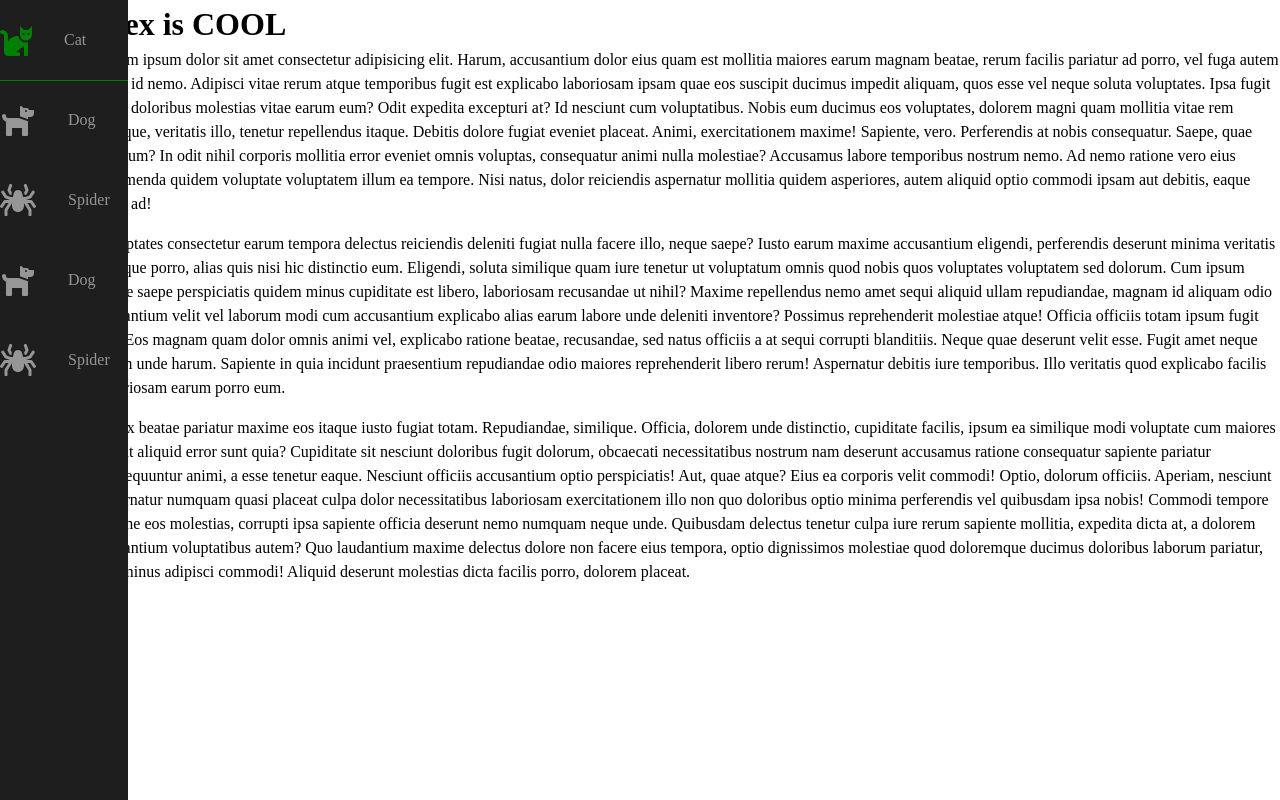
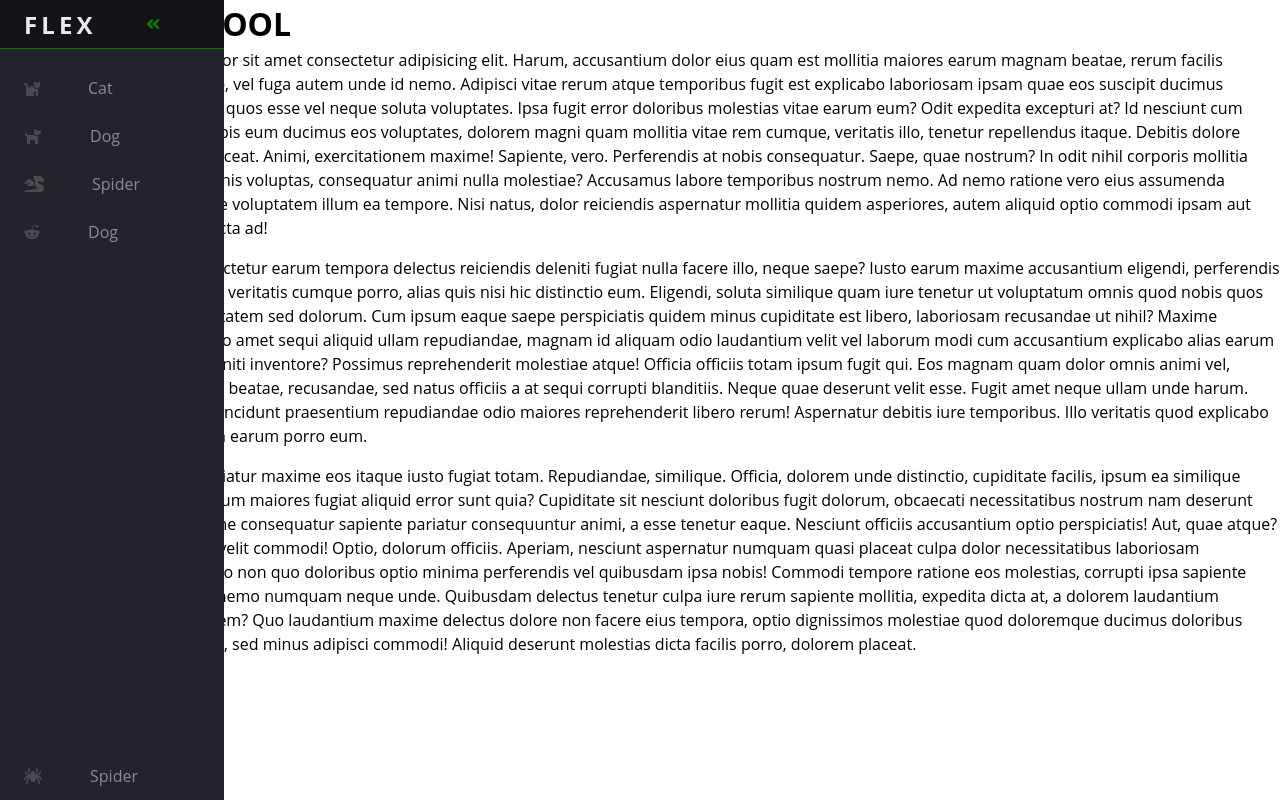
Before and after one commit to GabrielAK89/teme-curs-agile-hub, a plain HTML site: page index.html in a window 1280 px wide. Drawn offline with Linux system fonts and the light colour scheme.

Commit message:
tema-flex

```diff
--- a/index.html
+++ b/index.html
@@ -11,6 +11,18 @@
 <body>
     <nav class="navbar">
         <ul class="navbar-nav">
+            <li class="nav-item logo">
+                <a class="nav-link" href="#">
+                    <span class="link-text logo-text">Flex</span>
+                    <svg aria-hidden="true" focusable="false" data-prefix="fas" data-icon="angle-double-right"
+                        class="svg-inline--fa fa-angle-double-right fa-w-14" role="img" xmlns="http://www.w3.org/2000/svg"
+                        viewBox="0 0 448 512">
+                        <path fill="currentColor"
+                            d="M224.3 273l-136 136c-9.4 9.4-24.6 9.4-33.9 0l-22.6-22.6c-9.4-9.4-9.4-24.6 0-33.9l96.4-96.4-96.4-96.4c-9.4-9.4-9.4-24.6 0-33.9L54.3 103c9.4-9.4 24.6-9.4 33.9 0l136 136c9.5 9.4 9.5 24.6.1 34zm192-34l-136-136c-9.4-9.4-24.6-9.4-33.9 0l-22.6 22.6c-9.4 9.4-9.4 24.6 0 33.9l96.4 96.4-96.4 96.4c-9.4 9.4-9.4 24.6 0 33.9l22.6 22.6c9.4 9.4 24.6 9.4 33.9 0l136-136c9.4-9.2 9.4-24.4 0-33.8z">
+                        </path>
+                    </svg>
+                </a>
+            </li>
             <li class="nav-item">
                 <a class="nav-link" href="#">
                     <svg aria-hidden="true" focusable="false" data-prefix="fas" data-icon="cat" class="svg-inline--fa fa-cat fa-w-16"
@@ -19,7 +31,7 @@
                             d="M290.59 192c-20.18 0-106.82 1.98-162.59 85.95V192c0-52.94-43.06-96-96-96-17.67 0-32 14.33-32 32s14.33 32 32 32c17.64 0 32 14.36 32 32v256c0 35.3 28.7 64 64 64h176c8.84 0 16-7.16 16-16v-16c0-17.67-14.33-32-32-32h-32l128-96v144c0 8.84 7.16 16 16 16h32c8.84 0 16-7.16 16-16V289.86c-10.29 2.67-20.89 4.54-32 4.54-61.81 0-113.52-44.05-125.41-102.4zM448 96h-64l-64-64v134.4c0 53.02 42.98 96 96 96s96-42.98 96-96V32l-64 64zm-72 80c-8.84 0-16-7.16-16-16s7.16-16 16-16 16 7.16 16 16-7.16 16-16 16zm80 0c-8.84 0-16-7.16-16-16s7.16-16 16-16 16 7.16 16 16-7.16 16-16 16z">
                         </path>
                     </svg>
-                    <span>Cat</span>
+                    <span class="link-text logo-text">Cat</span>
                 </a>
             </li>
             <li class="nav-item">
@@ -30,40 +42,40 @@
                             d="M298.06,224,448,277.55V496a16,16,0,0,1-16,16H368a16,16,0,0,1-16-16V384H192V496a16,16,0,0,1-16,16H112a16,16,0,0,1-16-16V282.09C58.84,268.84,32,233.66,32,192a32,32,0,0,1,64,0,32.06,32.06,0,0,0,32,32ZM544,112v32a64,64,0,0,1-64,64H448v35.58L320,197.87V48c0-14.25,17.22-21.39,27.31-11.31L374.59,64h53.63c10.91,0,23.75,7.92,28.62,17.69L464,96h64A16,16,0,0,1,544,112Zm-112,0a16,16,0,1,0-16,16A16,16,0,0,0,432,112Z">
                         </path>
                     </svg>
-                    <span>Dog</span>
+                    <span class="link-text" class="link-text">Dog</span>
                 </a>
             </li>
             <li class="nav-item">
                 <a class="nav-link" href="#">
+                    <svg aria-hidden="true" focusable="false" data-prefix="fas" data-icon="dragon" class="svg-inline--fa fa-dragon fa-w-20"
+                        role="img" xmlns="http://www.w3.org/2000/svg" viewBox="0 0 640 512">
+                        <path fill="currentColor"
+                            d="M18.32 255.78L192 223.96l-91.28 68.69c-10.08 10.08-2.94 27.31 11.31 27.31h222.7c-9.44-26.4-14.73-54.47-14.73-83.38v-42.27l-119.73-87.6c-23.82-15.88-55.29-14.01-77.06 4.59L5.81 227.64c-12.38 10.33-3.45 30.42 12.51 28.14zm556.87 34.1l-100.66-50.31A47.992 47.992 0 0 1 448 196.65v-36.69h64l28.09 22.63c6 6 14.14 9.37 22.63 9.37h30.97a32 32 0 0 0 28.62-17.69l14.31-28.62a32.005 32.005 0 0 0-3.02-33.51l-74.53-99.38C553.02 4.7 543.54 0 533.47 0H296.02c-7.13 0-10.7 8.57-5.66 13.61L352 63.96 292.42 88.8c-5.9 2.95-5.9 11.36 0 14.31L352 127.96v108.62c0 72.08 36.03 139.39 96 179.38-195.59 6.81-344.56 41.01-434.1 60.91C5.78 478.67 0 485.88 0 494.2 0 504 7.95 512 17.76 512h499.08c63.29.01 119.61-47.56 122.99-110.76 2.52-47.28-22.73-90.4-64.64-111.36zM489.18 66.25l45.65 11.41c-2.75 10.91-12.47 18.89-24.13 18.26-12.96-.71-25.85-12.53-21.52-29.67z">
+                        </path>
+                    </svg>
+                    <span class="link-text">Spider</span>
+                </a>
+            </li>
+            <li class="nav-item">
+                <a class="nav-link" href="#">
+                    <svg aria-hidden="true" focusable="false" data-prefix="fab" data-icon="reddit-alien"
+                        class="svg-inline--fa fa-reddit-alien fa-w-16" role="img" xmlns="http://www.w3.org/2000/svg" viewBox="0 0 512 512">
+                        <path fill="currentColor"
+                            d="M440.3 203.5c-15 0-28.2 6.2-37.9 15.9-35.7-24.7-83.8-40.6-137.1-42.3L293 52.3l88.2 19.8c0 21.6 17.6 39.2 39.2 39.2 22 0 39.7-18.1 39.7-39.7s-17.6-39.7-39.7-39.7c-15.4 0-28.7 9.3-35.3 22l-97.4-21.6c-4.9-1.3-9.7 2.2-11 7.1L246.3 177c-52.9 2.2-100.5 18.1-136.3 42.8-9.7-10.1-23.4-16.3-38.4-16.3-55.6 0-73.8 74.6-22.9 100.1-1.8 7.9-2.6 16.3-2.6 24.7 0 83.8 94.4 151.7 210.3 151.7 116.4 0 210.8-67.9 210.8-151.7 0-8.4-.9-17.2-3.1-25.1 49.9-25.6 31.5-99.7-23.8-99.7zM129.4 308.9c0-22 17.6-39.7 39.7-39.7 21.6 0 39.2 17.6 39.2 39.7 0 21.6-17.6 39.2-39.2 39.2-22 .1-39.7-17.6-39.7-39.2zm214.3 93.5c-36.4 36.4-139.1 36.4-175.5 0-4-3.5-4-9.7 0-13.7 3.5-3.5 9.7-3.5 13.2 0 27.8 28.5 120 29 149 0 3.5-3.5 9.7-3.5 13.2 0 4.1 4 4.1 10.2.1 13.7zm-.8-54.2c-21.6 0-39.2-17.6-39.2-39.2 0-22 17.6-39.7 39.2-39.7 22 0 39.7 17.6 39.7 39.7-.1 21.5-17.7 39.2-39.7 39.2z">
+                        </path>
+                    </svg>
+                    <span class="link-text">Dog</span>
+                </a>
+            </li>
+            <li class="nav-item">
+                <a class="nav-link spider" href="#">
                     <svg aria-hidden="true" focusable="false" data-prefix="fas" data-icon="spider" class="svg-inline--fa fa-spider fa-w-18"
                         role="img" xmlns="http://www.w3.org/2000/svg" viewBox="0 0 576 512">
                         <path fill="currentColor"
                             d="M151.17 167.35L177.1 176h4.67l5.22-26.12c.72-3.58 1.8-7.58 3.21-11.79l-20.29-40.58 23.8-71.39c2.79-8.38-1.73-17.44-10.12-20.24L168.42.82c-8.38-2.8-17.45 1.73-20.24 10.12l-25.89 77.68a32.04 32.04 0 0 0 1.73 24.43l27.15 54.3zm422.14 182.03l-52.75-79.12a32.002 32.002 0 0 0-26.62-14.25H416l68.99-24.36a32.03 32.03 0 0 0 16.51-12.61l53.6-80.41c4.9-7.35 2.91-17.29-4.44-22.19l-13.31-8.88c-7.35-4.9-17.29-2.91-22.19 4.44l-50.56 75.83L404.1 208H368l-10.37-51.85C355.44 145.18 340.26 96 288 96c-52.26 0-67.44 49.18-69.63 60.15L208 208h-36.1l-60.49-20.17L60.84 112c-4.9-7.35-14.83-9.34-22.19-4.44l-13.31 8.88c-7.35 4.9-9.34 14.83-4.44 22.19l53.6 80.41a32.03 32.03 0 0 0 16.51 12.61L160 256H82.06a32.02 32.02 0 0 0-26.63 14.25L2.69 349.38c-4.9 7.35-2.92 17.29 4.44 22.19l13.31 8.88c7.35 4.9 17.29 2.91 22.19-4.44l48-72h47.06l-60.83 97.33A31.988 31.988 0 0 0 72 418.3V496c0 8.84 7.16 16 16 16h16c8.84 0 16-7.16 16-16v-73.11l74.08-118.53c-1.01 14.05-2.08 28.11-2.08 42.21C192 399.64 232.76 448 288 448s96-48.36 96-101.43c0-14.1-1.08-28.16-2.08-42.21L456 422.89V496c0 8.84 7.16 16 16 16h16c8.84 0 16-7.16 16-16v-77.71c0-6-1.69-11.88-4.86-16.96L438.31 304h47.06l48 72c4.9 7.35 14.84 9.34 22.19 4.44l13.31-8.88c7.36-4.9 9.34-14.83 4.44-22.18zM406.09 97.51l-20.29 40.58c1.41 4.21 2.49 8.21 3.21 11.79l5.22 26.12h4.67l25.93-8.65 27.15-54.3a31.995 31.995 0 0 0 1.73-24.43l-25.89-77.68C425.03 2.56 415.96-1.98 407.58.82l-15.17 5.06c-8.38 2.8-12.91 11.86-10.12 20.24l23.8 71.39z">
                         </path>
                     </svg>
-                    <span>Spider</span>
-                </a>
-            </li>
-            <li class="nav-item">
-                <a class="nav-link" href="#">
-                    <svg aria-hidden="true" focusable="false" data-prefix="fas" data-icon="dog" class="svg-inline--fa fa-dog fa-w-18"
-                        role="img" xmlns="http://www.w3.org/2000/svg" viewBox="0 0 576 512">
-                        <path fill="currentColor"
-                            d="M298.06,224,448,277.55V496a16,16,0,0,1-16,16H368a16,16,0,0,1-16-16V384H192V496a16,16,0,0,1-16,16H112a16,16,0,0,1-16-16V282.09C58.84,268.84,32,233.66,32,192a32,32,0,0,1,64,0,32.06,32.06,0,0,0,32,32ZM544,112v32a64,64,0,0,1-64,64H448v35.58L320,197.87V48c0-14.25,17.22-21.39,27.31-11.31L374.59,64h53.63c10.91,0,23.75,7.92,28.62,17.69L464,96h64A16,16,0,0,1,544,112Zm-112,0a16,16,0,1,0-16,16A16,16,0,0,0,432,112Z">
-                        </path>
-                    </svg>
-                    <span>Dog</span>
-                </a>
-            </li>
-            <li class="nav-item">
-                <a class="nav-link" href="#">
-                    <svg aria-hidden="true" focusable="false" data-prefix="fas" data-icon="spider" class="svg-inline--fa fa-spider fa-w-18"
-                        role="img" xmlns="http://www.w3.org/2000/svg" viewBox="0 0 576 512">
-                        <path fill="currentColor"
-                            d="M151.17 167.35L177.1 176h4.67l5.22-26.12c.72-3.58 1.8-7.58 3.21-11.79l-20.29-40.58 23.8-71.39c2.79-8.38-1.73-17.44-10.12-20.24L168.42.82c-8.38-2.8-17.45 1.73-20.24 10.12l-25.89 77.68a32.04 32.04 0 0 0 1.73 24.43l27.15 54.3zm422.14 182.03l-52.75-79.12a32.002 32.002 0 0 0-26.62-14.25H416l68.99-24.36a32.03 32.03 0 0 0 16.51-12.61l53.6-80.41c4.9-7.35 2.91-17.29-4.44-22.19l-13.31-8.88c-7.35-4.9-17.29-2.91-22.19 4.44l-50.56 75.83L404.1 208H368l-10.37-51.85C355.44 145.18 340.26 96 288 96c-52.26 0-67.44 49.18-69.63 60.15L208 208h-36.1l-60.49-20.17L60.84 112c-4.9-7.35-14.83-9.34-22.19-4.44l-13.31 8.88c-7.35 4.9-9.34 14.83-4.44 22.19l53.6 80.41a32.03 32.03 0 0 0 16.51 12.61L160 256H82.06a32.02 32.02 0 0 0-26.63 14.25L2.69 349.38c-4.9 7.35-2.92 17.29 4.44 22.19l13.31 8.88c7.35 4.9 17.29 2.91 22.19-4.44l48-72h47.06l-60.83 97.33A31.988 31.988 0 0 0 72 418.3V496c0 8.84 7.16 16 16 16h16c8.84 0 16-7.16 16-16v-73.11l74.08-118.53c-1.01 14.05-2.08 28.11-2.08 42.21C192 399.64 232.76 448 288 448s96-48.36 96-101.43c0-14.1-1.08-28.16-2.08-42.21L456 422.89V496c0 8.84 7.16 16 16 16h16c8.84 0 16-7.16 16-16v-77.71c0-6-1.69-11.88-4.86-16.96L438.31 304h47.06l48 72c4.9 7.35 14.84 9.34 22.19 4.44l13.31-8.88c7.36-4.9 9.34-14.83 4.44-22.18zM406.09 97.51l-20.29 40.58c1.41 4.21 2.49 8.21 3.21 11.79l5.22 26.12h4.67l25.93-8.65 27.15-54.3a31.995 31.995 0 0 0 1.73-24.43l-25.89-77.68C425.03 2.56 415.96-1.98 407.58.82l-15.17 5.06c-8.38 2.8-12.91 11.86-10.12 20.24l23.8 71.39z">
-                        </path>
-                    </svg>
-                    <span>Spider</span>
+                    <span class="link-text">Spider</span>
                 </a>
             </li>
         </ul>
--- a/style.css
+++ b/style.css
@@ -1,7 +1,13 @@
 :root {
+    font-size: 16px;
+    font-family: "Open Sans";
+
     --nav-width: 5rem;
-    --bg-color-primary: rgb(30, 30, 30);
-    --bg-color-secondary: rgb(150, 150, 150);
+
+    --text-primary: #b6b6b6;
+    --text-secondary: #ececec;
+    --bg-primary: #23232e;
+    --bg-secondary: #141418;
 }
 
 * {
@@ -11,6 +17,26 @@
     box-sizing: border-box;
 }
 
+body {
+    color: black;
+    background-color: white;
+
+    margin: 0;
+    padding: 0;
+}
+
+body::-webkit-scrollbar {
+    width: 0.25rem;
+}
+
+body::-webkit-scrollbar-track {
+    background: #1e1e24;
+}
+
+body::-webkit-scrollbar-thumb {
+    background: #6649b8;
+}
+
 main {
     margin-left: var(--nav-width);
     padding-left: 1rem;
@@ -18,13 +44,38 @@ main {
     line-height: 1.5;
 }
 
-nav {
+.navbar {
     position: fixed;
 
-    width: var(--nav-width);
+    background-color: var(--bg-primary);
+
+    transition: width 600ms ease;
+}
+
+.navbar-nav {
     height: 100vh;
+    margin: 0;
+    padding: 0;
 
-    background-color: var(--bg-color-primary);
+    display: flex;
+    flex-direction: column;
+    align-items: center;
+
+    list-style: none;
+}
+
+.nav-item {
+    list-style: none;
+    width: 100%;
+}
+
+/* .nav-item:last-child {
+    margin-top: auto;
+} */
+
+.nav-item:last-child:hover {
+    margin-top: auto;
+    box-shadow: 0px -1px green;
 }
 
 p {
@@ -32,37 +83,122 @@ p {
 }
 
 .nav-link {
-    text-decoration: none;
-    color: var(--bg-color-secondary);
-
     display: flex;
     align-items: center;
 
-    height: 5rem;
-}
+    color: var(--text-primary);
 
-.nav-link > svg {
-    height: 2rem;
-}
+    height: 3rem;
 
-.nav-link span {
-    margin-left: 2rem;
+    text-decoration: none;
 
-    display: none;
-}
-
-.navbar:hover .nav-link span {
-    display: inline;
-}
-
-.navbar:hover {
-    width: 8rem;
-}
-
-.nav-link:hover svg {
-    color: green;
+    filter: grayscale(100%) opacity(0.7);
+    transition: 600ms;
 }
 
 .nav-link:hover {
     box-shadow: 0px 1px green;
+
+    filter: grayscale(0%) opacity(1);
+    color: var(--text-secondary);
+    background: var(--bg-secondary);
 }
+
+.link-text {
+    display: none;
+
+    margin: 0 1.5rem;
+}
+
+.nav-link svg {
+    height: 1rem;
+    min-width: 1rem;
+    margin: 0 1.5rem;
+
+    color: green;
+}
+
+.navbar:hover .nav-link span {
+    display: block;
+}
+
+.logo {
+    font-weight: bold;
+    text-transform: uppercase;
+
+    margin-bottom: 1rem;
+    text-align: center;
+
+    color: var(--text-secondary);
+    background: var(--bg-secondary);
+
+    font-size: 1.5rem;
+    letter-spacing: 0.3ch;
+    width: 100%;
+}
+
+.logo svg {
+    transform: rotate(0deg);
+    transition: transform 600ms;
+}
+
+.navbar:hover .logo svg {
+    transform: rotate(-180deg);
+}
+
+/* Small screens */
+@media only screen and (max-width: 600px) {
+    .navbar {
+        bottom: 0;
+        width: 100vw;
+        height: 3rem;
+    }
+
+    .logo {
+        display: none;
+    }
+
+    .navbar-nav {
+        flex-direction: row;
+        /* justify-items: center; */
+        align-items: flex-start;
+        /* width: 100%; */
+    }
+
+    .nav-link {
+        justify-content: center;
+    }
+
+    .navbar:hover {
+        width: 100%;
+    }
+
+    .navbar:hover .nav-link span {
+        display: none;
+    }
+
+    main {
+        margin: 0;
+    }
+}
+
+/* Large screens */
+@media only screen and (min-width: 600px) {
+    .navbar {
+        top: 0;
+        width: 5rem;
+        height: 100vh;
+    }
+
+    .navbar:hover {
+        width: 14rem;
+    }
+
+    .navbar:hover .link-text {
+        display: inline;
+    }
+
+    .nav-item:last-child {
+        margin-top: auto;
+    }
+}
```
Also changed, not shown: img/angle-double-right-solid.svg (added), img/dragon-solid.svg (added), img/reddit-alien-brands.svg (added).
